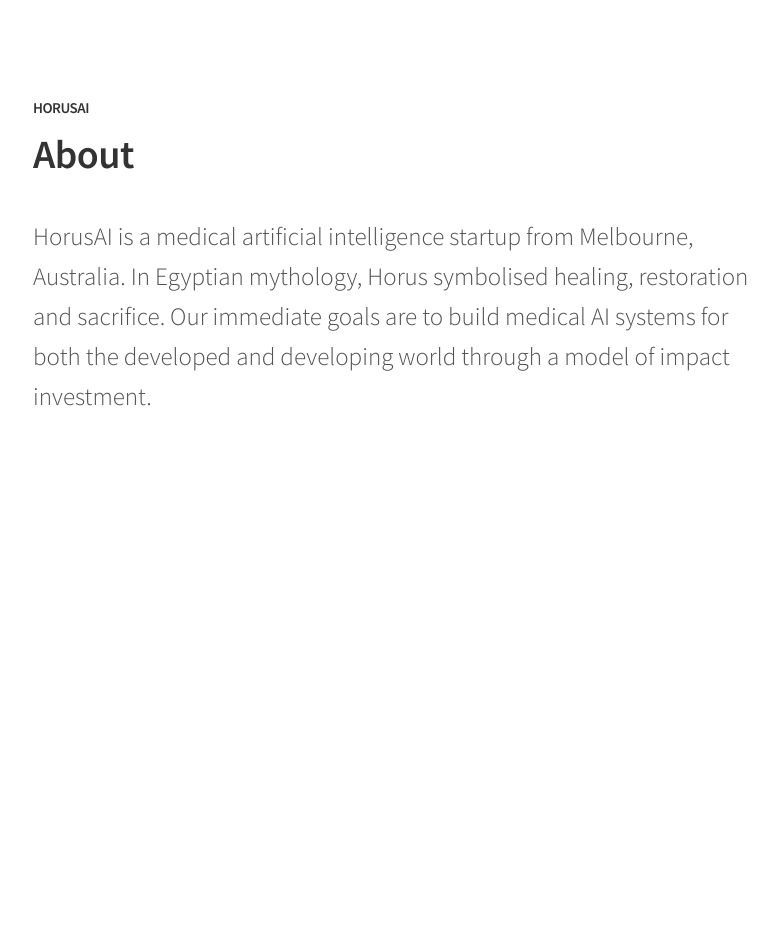
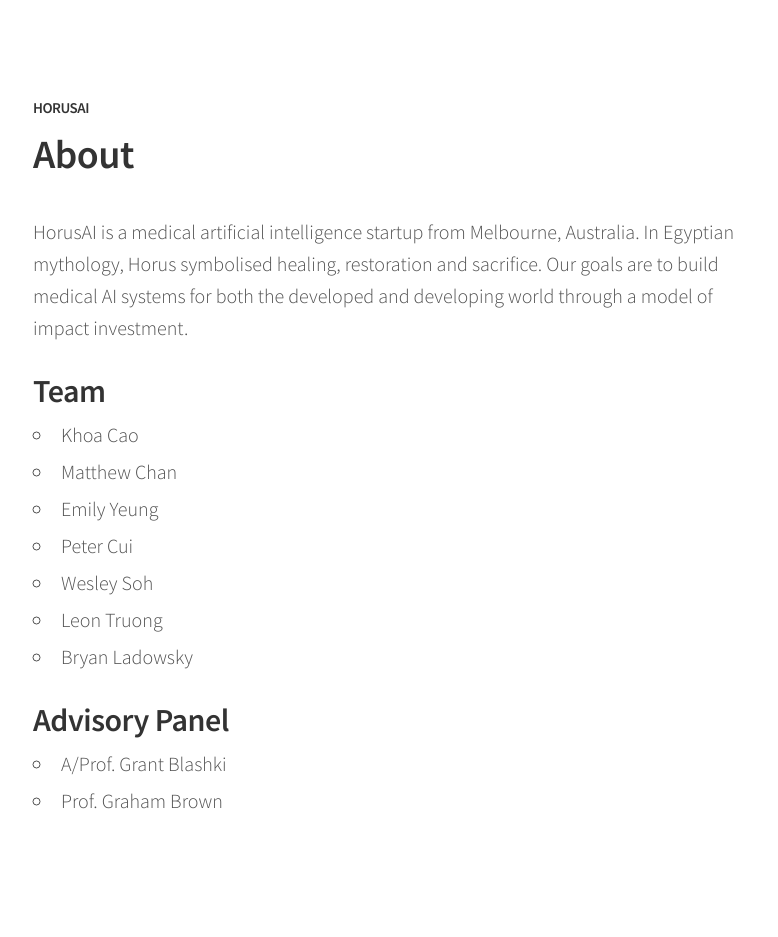
Before and after one commit to HorusAI/horusai.github.io, a Jekyll site: the page built from about.md, in a window 1280 px wide. Shown: the whole page, without its empty margins (247-1025 px from the left). Built offline with Jekyll 4.4.1, drawn with Linux system fonts in a browser that asks for light colours; before the commit the page ends 900 px from its top, so only the background shows below that.

Commit message:
Add existing file

```diff
--- a/_config.yml
+++ b/_config.yml
@@ -7,7 +7,7 @@
 description:        "Medical AI Startup"
 
 # jekyll-seo-tag, see: http://www.rubydoc.info/gems/jekyll-seo-tag/1.2.0
-url:                "//horusai.github.com"
+url:                "//horusai.github.io"
 author:             "HorusAI"
 twitter:
   username:
--- a/about.md
+++ b/about.md
@@ -3,8 +3,23 @@
 permalink: /about/
 ---
 
-<p class="lead">HorusAI is a medical artificial intelligence startup from
+HorusAI is a medical artificial intelligence startup from
 Melbourne, Australia. In Egyptian mythology, Horus symbolised healing,
-restoration and sacrifice. Our immediate goals are to build medical AI systems
+restoration and sacrifice. Our goals are to build medical AI systems
 for both the developed and developing world through a model of impact
-investment.</p>
+investment.
+
+## Team
+
+* Khoa Cao
+* Matthew Chan
+* Emily Yeung
+* Peter Cui
+* Wesley Soh
+* Leon Truong
+* Bryan Ladowsky
+
+## Advisory Panel
+
+* A/Prof. Grant Blashki
+* Prof. Graham Brown
```
